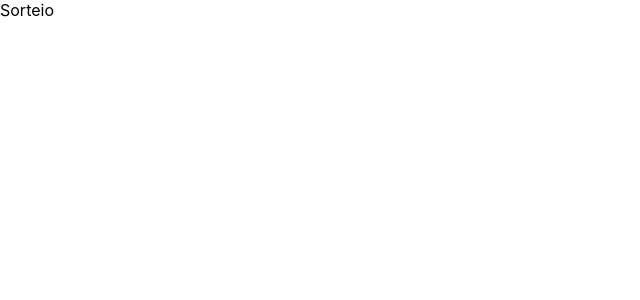
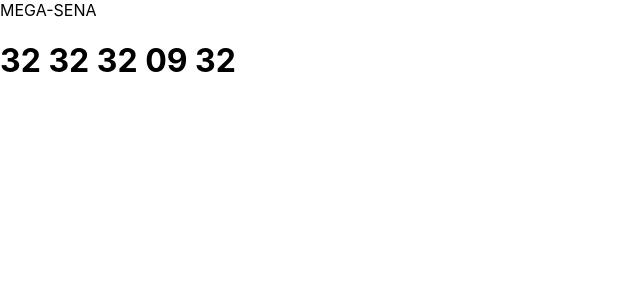
Before and after one commit to plmsz/frontend-challange-react, a React (Create React App) app in the folder sorteio/: page / in a window 1280 px wide. Shown: the top 300 px of the page, without its empty margins (0-640 px from the left). Built offline with nearby package versions, Linux system fonts and the light colour scheme.

Commit message:
:sparkles: feat: adiciona estrutura da homepage

```diff
--- a/sorteio/src/App.tsx
+++ b/sorteio/src/App.tsx
@@ -1,5 +1,7 @@
+import { Home } from './pages/Home'
+
 function App() {
-  return <div>Sorteio</div>
+  return <Home />
 }
 
 export default App
--- /dev/null
+++ b/sorteio/src/components/Header/index.tsx
@@ -0,0 +1,5 @@
+function Header() {
+  return <header>MEGA-SENA</header>
+}
+
+export default Header
--- a/sorteio/src/index.tsx
+++ b/sorteio/src/index.tsx
@@ -1,19 +1,20 @@
-import React from 'react';
-import ReactDOM from 'react-dom/client';
-import './index.css';
-import App from './App';
-import reportWebVitals from './reportWebVitals';
+import React from 'react'
+import ReactDOM from 'react-dom/client'
+import './index.css'
+import App from './App'
+import reportWebVitals from './reportWebVitals'
+import { BrowserRouter } from 'react-router-dom'
 
-const root = ReactDOM.createRoot(
-  document.getElementById('root') as HTMLElement
-);
+const root = ReactDOM.createRoot(document.getElementById('root') as HTMLElement)
 root.render(
   <React.StrictMode>
-    <App />
-  </React.StrictMode>
-);
+    <BrowserRouter>
+      <App />
+    </BrowserRouter>
+  </React.StrictMode>,
+)
 
 // If you want to start measuring performance in your app, pass a function
 // to log results (for example: reportWebVitals(console.log))
 // or send to an analytics endpoint. Learn more: https://bit.ly/CRA-vitals
-reportWebVitals();
+reportWebVitals()
--- /dev/null
+++ b/sorteio/src/pages/Home/components/Raffle/index.tsx
@@ -0,0 +1,9 @@
+function Raffle() {
+  return (
+    <>
+      <h1>32 32 32 09 32</h1>
+    </>
+  )
+}
+
+export default Raffle
--- /dev/null
+++ b/sorteio/src/pages/Home/index.tsx
@@ -0,0 +1,11 @@
+import Header from '../../components/Header'
+import Raffle from './components/Raffle'
+
+export function Home() {
+  return (
+    <div>
+      <Header />
+      <Raffle />
+    </div>
+  )
+}
--- /dev/null
+++ b/sorteio/src/styles/Variables.ts
@@ -0,0 +1,6 @@
+export const megaColor = 'hsla(145, 80%, 68%, 1)'
+export const quinaColor = 'hsla(254, 81%, 67%, 1)'
+export const lotoFacilColor = 'hsla(314, 59%, 67%, 1)'
+export const lotoManiaColor = 'hsla(27, 100%, 70%, 1)'
+export const TimeColor = 'hsla(145, 34%, 52%, 1)'
+export const sorteColor = 'hsla(44, 32%, 63%, 1)'
```
Also changed, not shown: sorteio/src/reportWebVitals.ts (+9 -9 lines).
